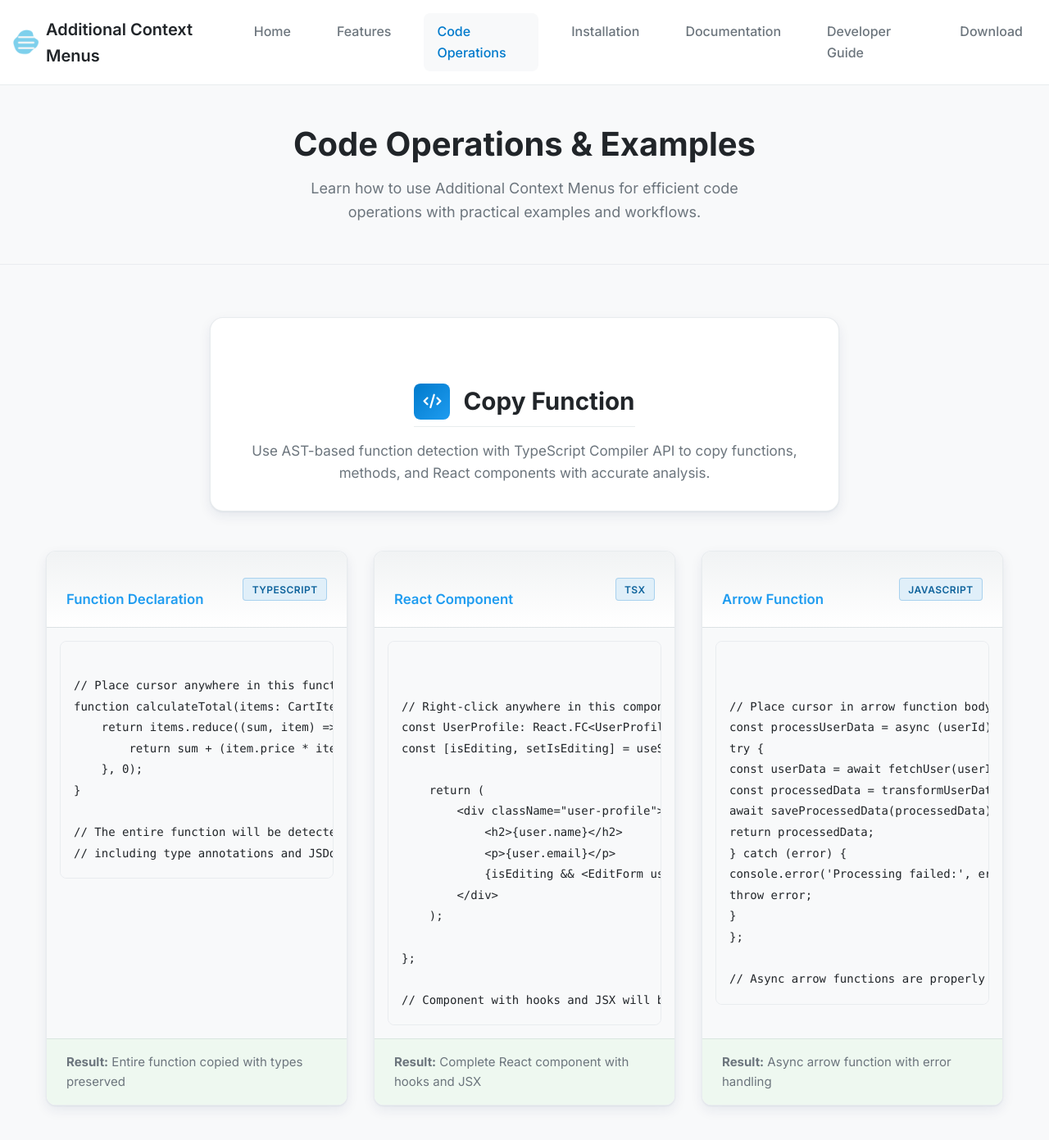
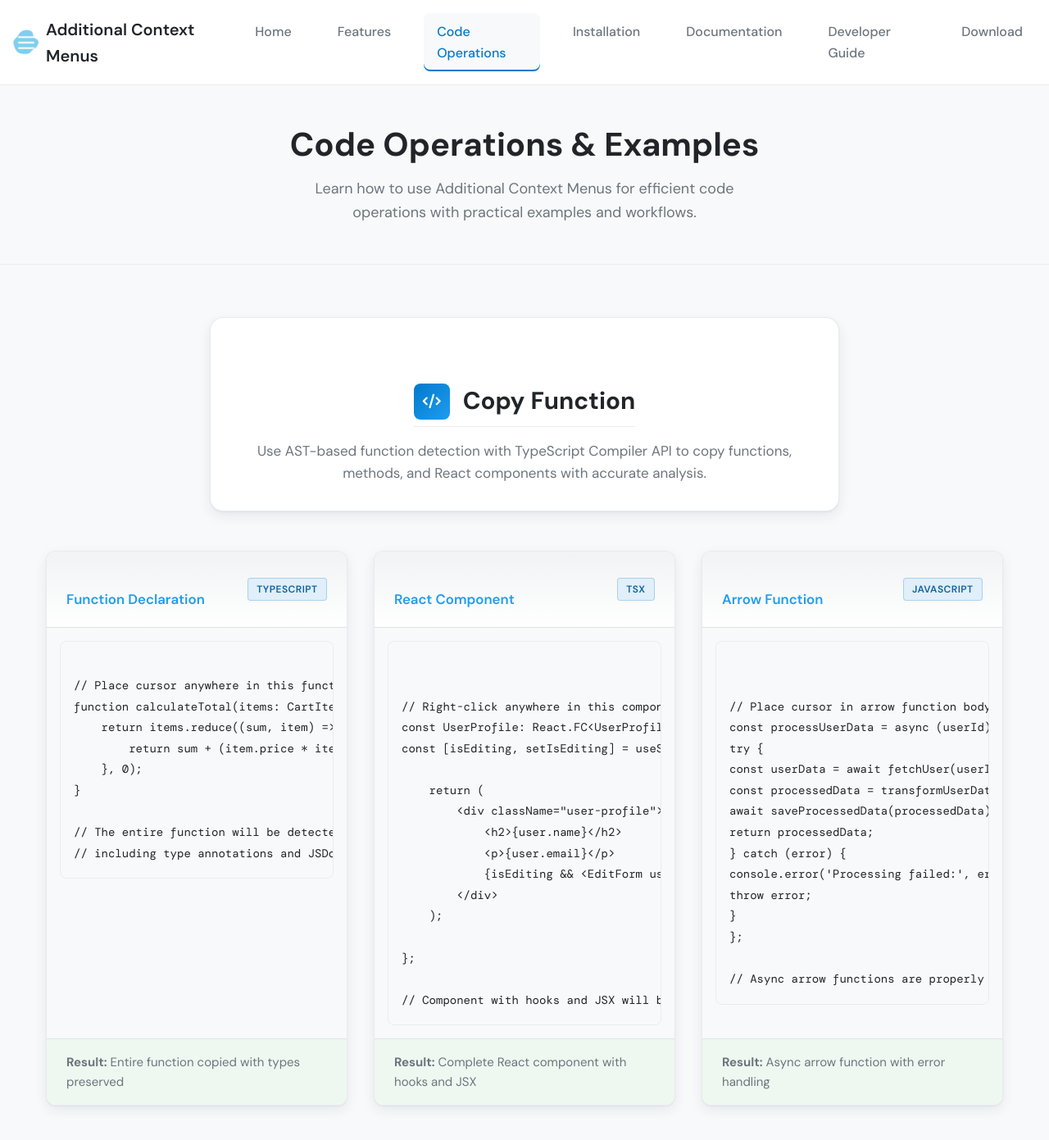
Before and after one commit to Vijay431/additional-contexts-menu, a Jekyll site: the page built from docs/code-operations.md, in a window 1280 px wide and 1400 px high. Shown: the top 1391 px of the window at 82% size. Built offline with Jekyll 4.4.1, drawn with Linux system fonts in a browser that asks for light colours; some web fonts are replaced.

Commit message:
style(site): frontend polish — typography, copy buttons, hero texture
- Switch font from Inter to DM Sans (body) + DM Mono (code): more
  distinctive than Inter, same humanist legibility. Add preconnect hints.
- Add hero grid texture via CSS pseudo-element with mask fade — depth
  without heavy images.
- Upgrade copy button: text label "Copy"/"Copied!", aria-label updates,
  scale flash animation, softer default state with hover color fill.
- Add active nav-link underline indicator (inset box-shadow).
- Remove JS card-hover inline transforms — CSS :hover already handles
  translateY, conflicting inline styles broke the bounce easing.

Co-Authored-By: Claude Opus 4.7 <noreply@anthropic.com>

```diff
--- a/docs/_layouts/default.html
+++ b/docs/_layouts/default.html
@@ -40,8 +40,10 @@
     <!-- Stylesheets -->
     <link rel="stylesheet" href="{{ site.baseurl }}/assets/css/main.css" />
     <link rel="stylesheet" href="{{ site.baseurl }}/assets/css/pages.css" />
+    <link rel="preconnect" href="https://fonts.googleapis.com" />
+    <link rel="preconnect" href="https://fonts.gstatic.com" crossorigin />
     <link
-      href="https://fonts.googleapis.com/css2?family=Inter:wght@300;400;500;600;700&display=swap"
+      href="https://fonts.googleapis.com/css2?family=DM+Sans:ital,opsz,wght@0,9..40,300;0,9..40,400;0,9..40,500;0,9..40,600;0,9..40,700;1,9..40,400&family=DM+Mono:ital,wght@0,300;0,400;0,500;1,400&display=swap"
       rel="stylesheet"
     />
     <link
--- a/docs/assets/css/main.css
+++ b/docs/assets/css/main.css
@@ -62,8 +62,8 @@
   --touch-target-min: 2.75rem;
 
   /* Typography */
-  --font-family-sans: 'Inter', -apple-system, BlinkMacSystemFont, 'Segoe UI', Roboto, sans-serif;
-  --font-family-mono: 'SF Mono', Monaco, 'Cascadia Code', 'Roboto Mono', Consolas, monospace;
+  --font-family-sans: 'DM Sans', -apple-system, BlinkMacSystemFont, 'Segoe UI', sans-serif;
+  --font-family-mono: 'DM Mono', 'SF Mono', Monaco, 'Cascadia Code', Consolas, monospace;
 
   /* Spacing */
   --spacing-xs: 0.25rem;
@@ -126,6 +126,18 @@
 }
 
 /* ===== Keyframes for Micro-animations ===== */
+@keyframes copy-flash {
+  0% {
+    transform: scale(1);
+  }
+  40% {
+    transform: scale(0.92);
+  }
+  100% {
+    transform: scale(1);
+  }
+}
+
 @keyframes fade-up-in {
   from {
     opacity: 0;
@@ -380,11 +392,17 @@ a:focus-visible {
   box-sizing: border-box;
 }
 
-.nav-link:hover,
+.nav-link:hover {
+  color: var(--primary-color);
+  background-color: var(--bg-secondary);
+  text-decoration: none;
+}
+
 .nav-link.active {
   color: var(--primary-color);
   background-color: var(--bg-secondary);
   text-decoration: none;
+  box-shadow: inset 0 -2px 0 var(--primary-color);
 }
 
 .nav-link:focus {
@@ -445,6 +463,30 @@ a:focus-visible {
   padding: clamp(2rem, 5vw, var(--spacing-xxl)) 0;
   border-bottom: 1px solid var(--border-color);
   overflow: hidden;
+}
+
+.hero::before {
+  content: '';
+  position: absolute;
+  inset: 0;
+  background-image:
+    repeating-linear-gradient(
+      0deg,
+      transparent,
+      transparent 39px,
+      var(--border-subtle) 39px,
+      var(--border-subtle) 40px
+    ),
+    repeating-linear-gradient(
+      90deg,
+      transparent,
+      transparent 39px,
+      var(--border-subtle) 39px,
+      var(--border-subtle) 40px
+    );
+  pointer-events: none;
+  mask-image: radial-gradient(ellipse 80% 60% at 50% 0%, black 40%, transparent 100%);
+  -webkit-mask-image: radial-gradient(ellipse 80% 60% at 50% 0%, black 40%, transparent 100%);
 }
 
 @supports not (
@@ -1325,23 +1367,36 @@ tr:hover {
   position: absolute;
   top: 8px;
   right: 8px;
-  min-width: 2.25rem;
-  min-height: 2.25rem;
-  padding: 6px 8px;
-  background: var(--primary-color);
-  color: var(--text-inverse);
-  border: none;
+  display: inline-flex;
+  align-items: center;
+  gap: 4px;
+  min-height: 2rem;
+  padding: 4px 10px;
+  background: color-mix(in srgb, var(--bg-secondary) 90%, var(--primary-color));
+  color: var(--text-secondary);
+  border: 1px solid var(--border-subtle);
   border-radius: var(--radius-sm);
-  font-size: 12px;
+  font-family: var(--font-family-sans);
+  font-size: 0.75rem;
+  font-weight: 500;
   cursor: pointer;
   opacity: 0;
   transition:
-    opacity 0.3s ease,
-    background-color 0.3s ease;
+    opacity 0.2s ease,
+    background-color 0.2s ease,
+    color 0.2s ease,
+    transform 0.15s ease,
+    border-color 0.2s ease;
 }
 
 .copy-button:hover {
-  background: var(--primary-dark);
+  background: var(--primary-color);
+  color: var(--text-inverse);
+  border-color: var(--primary-color);
+}
+
+.copy-button:active {
+  animation: copy-flash 0.25s ease;
 }
 
 .copy-button:focus {
@@ -1350,17 +1405,23 @@ tr:hover {
 
 .copy-button:focus-visible {
   opacity: 1;
-  outline: 2px solid var(--primary-dark);
+  outline: 2px solid var(--primary-color);
   outline-offset: 2px;
 }
 
 .copy-button.success {
   background: var(--accent-color);
+  color: var(--text-inverse);
+  border-color: var(--accent-color);
 }
 
 pre:hover .copy-button,
 .code-example:hover .copy-button {
   opacity: 1;
+}
+
+.copy-label {
+  letter-spacing: 0.01em;
 }
 
 /* Custom tooltips from main.js */
--- a/docs/assets/js/main.js
+++ b/docs/assets/js/main.js
@@ -157,24 +157,25 @@ function initializeCodeCopyButtons() {
       const copyButton = document.createElement('button');
       copyButton.type = 'button';
       copyButton.className = 'copy-button';
-      copyButton.innerHTML = '<i class="fas fa-copy"></i>';
-      copyButton.title = 'Copy to clipboard';
+      copyButton.setAttribute('aria-label', 'Copy code to clipboard');
+      copyButton.innerHTML = '<i class="fas fa-copy" aria-hidden="true"></i><span class="copy-label">Copy</span>';
 
       wrapper.style.position = 'relative';
       wrapper.appendChild(copyButton);
 
       copyButton.addEventListener('click', function () {
         const code = codeBlock.textContent;
-        copyToClipboard(code);
+        copyToClipboard(code).then(() => {
+          copyButton.innerHTML = '<i class="fas fa-check" aria-hidden="true"></i><span class="copy-label">Copied!</span>';
+          copyButton.setAttribute('aria-label', 'Copied!');
+          copyButton.classList.add('success');
 
-        const originalHTML = copyButton.innerHTML;
-        copyButton.innerHTML = '<i class="fas fa-check"></i>';
-        copyButton.classList.add('success');
-
-        setTimeout(() => {
-          copyButton.innerHTML = originalHTML;
-          copyButton.classList.remove('success');
-        }, 2000);
+          setTimeout(() => {
+            copyButton.innerHTML = '<i class="fas fa-copy" aria-hidden="true"></i><span class="copy-label">Copy</span>';
+            copyButton.setAttribute('aria-label', 'Copy code to clipboard');
+            copyButton.classList.remove('success');
+          }, 2000);
+        });
       });
     }
   });
@@ -221,20 +222,6 @@ function initializeTabSwitching() {
  * Initialize interactive elements
  */
 function initializeInteractiveElements() {
-  const cards = document.querySelectorAll(
-    '.feature-card, .service-card, .command-card, .architecture-card, .metric-card, .method-card, .requirement-card, .config-card, .trouble-card, .next-step-card, .import-option, .move-feature, .save-feature, .practice-card',
-  );
-
-  cards.forEach((card) => {
-    card.addEventListener('mouseenter', function () {
-      this.style.transform = 'translateY(-5px)';
-    });
-
-    card.addEventListener('mouseleave', function () {
-      this.style.transform = 'translateY(0)';
-    });
-  });
-
   const downloadButtons = document.querySelectorAll(
     '.btn[href*="marketplace"], .btn[href*="releases"]',
   );
```
